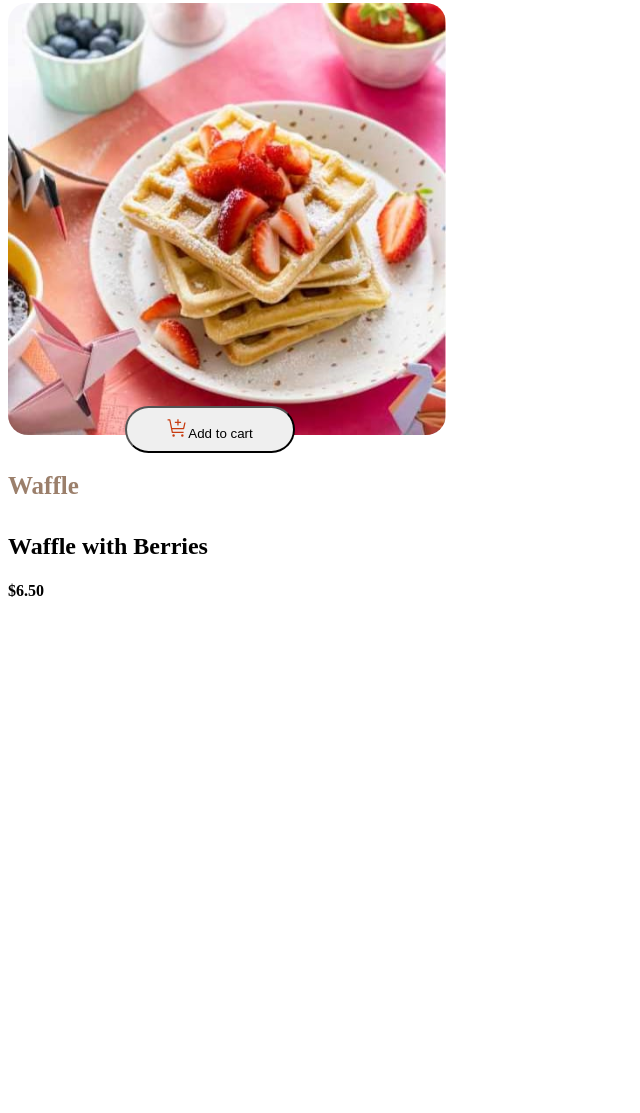
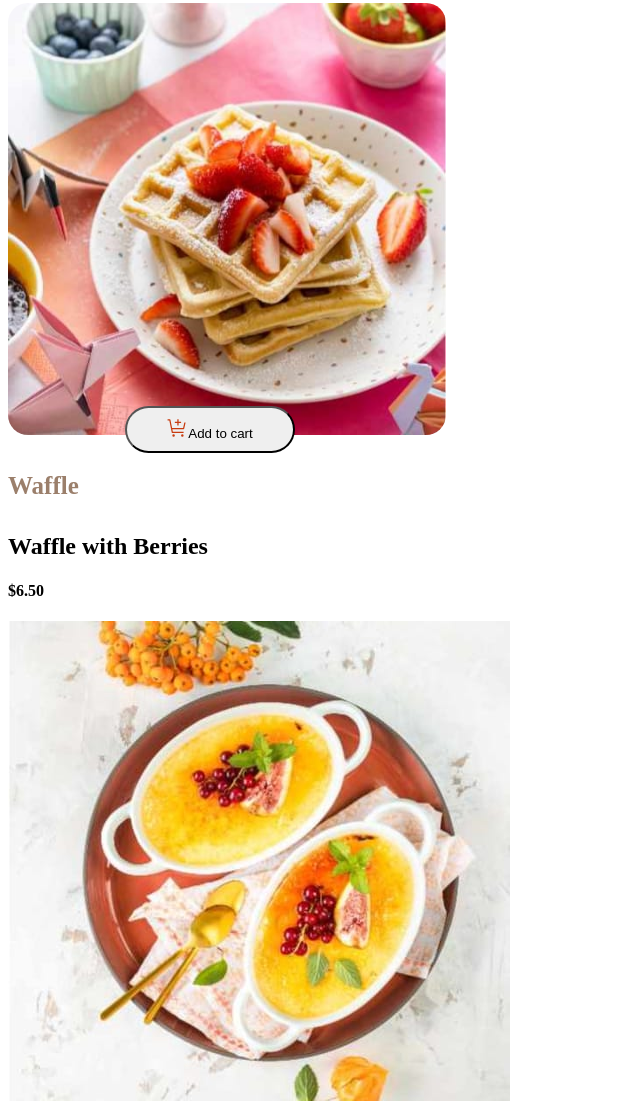
Before and after one commit to Geethu306/product-list-with-cart-main, a plain HTML site: page Index.html in a window 1280 px wide. Shown: the part 64-1177 px from the top of the page, without its empty margins (0-640 px from the left). Before the commit the page ends 800 px from the top, so only its background shows below. Drawn offline with Linux system fonts and the light colour scheme.

Commit message:
Jul30 design1

```diff
--- a/Index.html
+++ b/Index.html
@@ -8,7 +8,8 @@
 <head>
 <body>
     <div class="container">
-        <h2>Desserts</h2>
+        <div class="row"><h2>Desserts</h2>
+            <div class="col-lg-4">
                 <div class="Waffle">
                     <img src="images/image-waffle-desktop.jpg" alt="" class="waffle-img">
                     <div class="add-cart">
@@ -19,5 +20,11 @@
                     <h4>$6.50</h4>
                 </div>
             </div>
+            <div class="col-lg-4">
+                <img src="assets/images/image-creme-brulee-desktop.jpg" alt="">
+            </div>
+            <div class="col-lg-4"></div>
+        </div>
+    </div>
 </body>
 </html>
```
Lines whose indentation alone changed are shown as unchanged.
